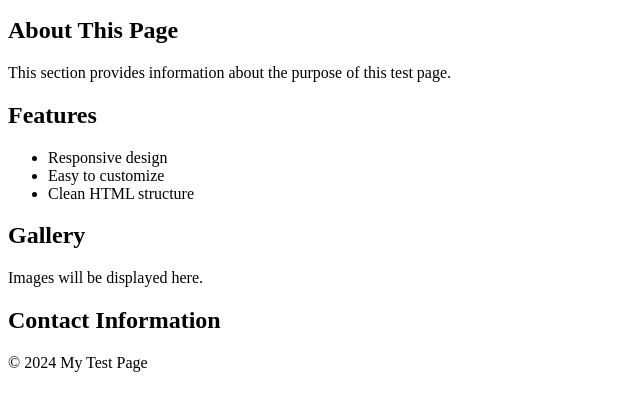
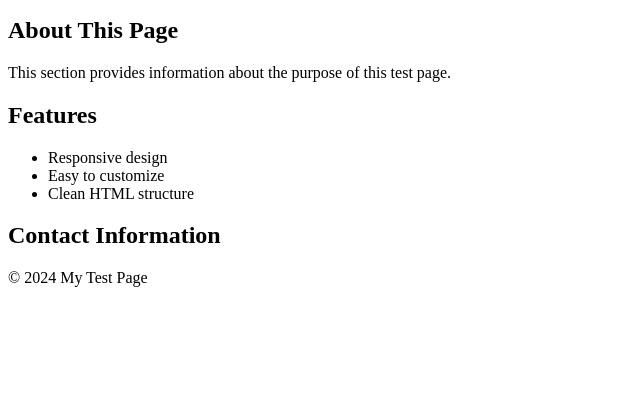
Before and after one commit to AradhanaMK/n8n-test, a plain HTML site: page index.html in a window 1280 px wide. Shown: the part 101-512 px from the top of the page, without its empty margins (0-640 px from the left). Drawn offline with Linux system fonts and the light colour scheme.

Commit message:
remove gallery section from index.html

```diff
--- a/index.html
+++ b/index.html
@@ -23,10 +23,6 @@
         </ul>
     </div>
     <div>
-        <h2>Gallery</h2>
-        <p>Images will be displayed here.</p>
-    </div>
-    <div>
         <h2>Contact Information</h2>
     </div>
 
```
